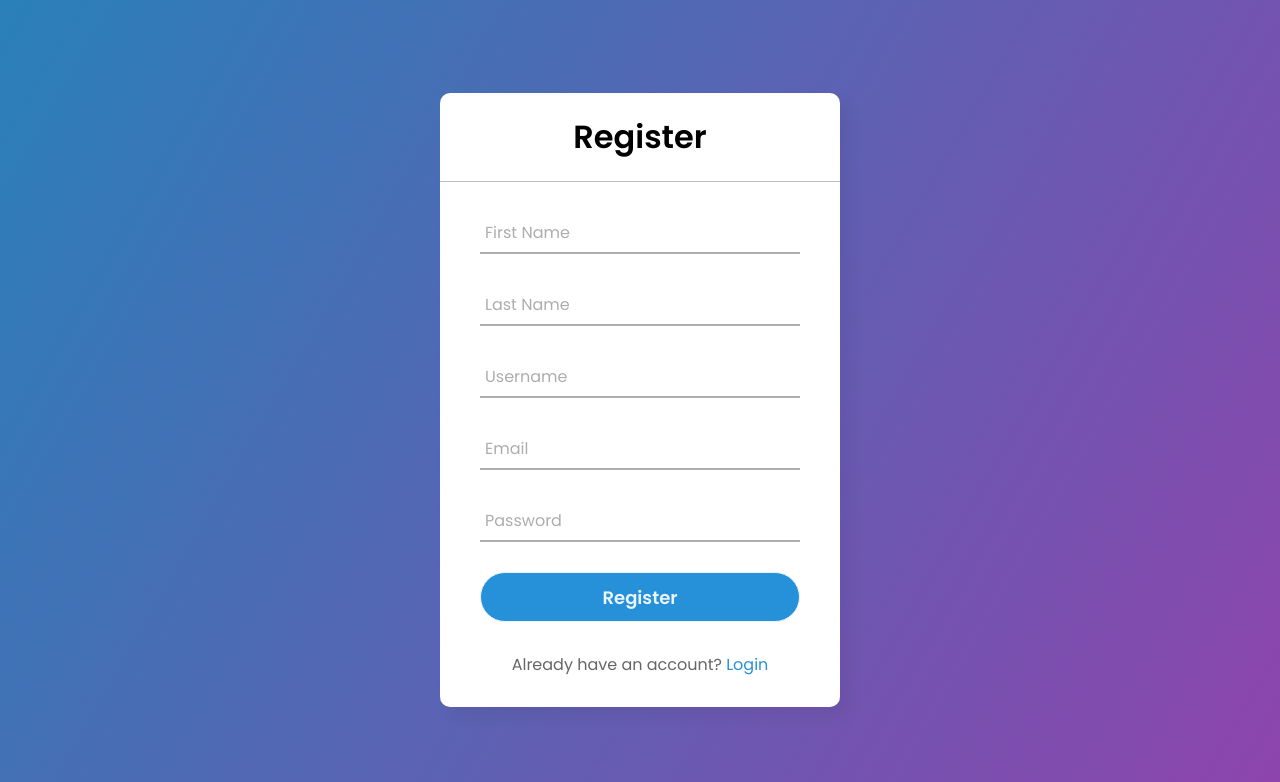
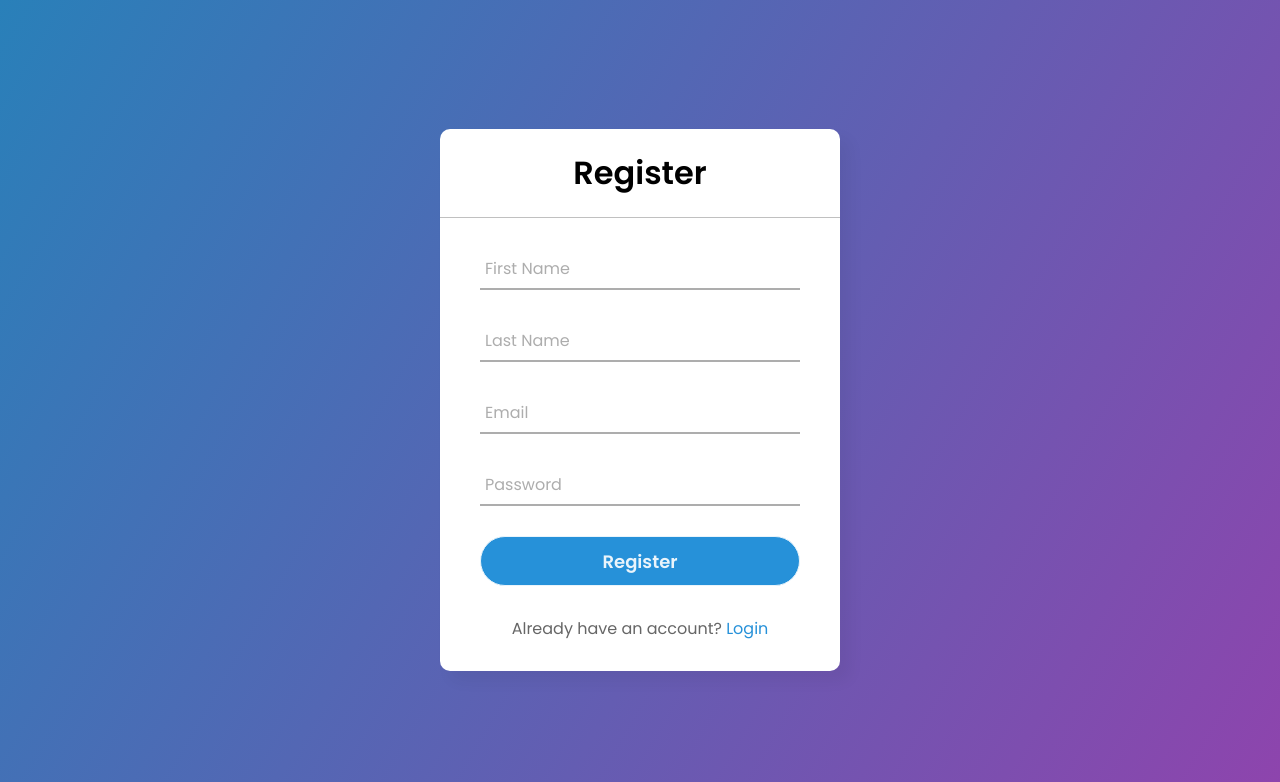
Before and after one commit to masud1680/Student-Support-System, a Django app: page /users/register/ in a window 1280 px wide. Shown: the top 782 px of the page. Run offline with Django 5.2, Linux system fonts and the light colour scheme.

Commit message:
update register form field

```diff
--- a/users/templates/auth/index.html
+++ b/management/templates/index.html
@@ -7,7 +7,7 @@
     <title>Home</title>
 </head>
 <body>
-    <P>Hello World</P>
+    <P>Welcome {{user.first_name}} {{user.last_name}}</P>
     <br><br>
 
     <a href="{% url 'logout' %}">Logout</a>
--- a/users/templates/auth/register.html
+++ b/users/templates/auth/register.html
@@ -37,11 +37,11 @@
             <label>Last Name</label>
           </div>
 
-        <div class="txt_field">
+        <!-- <div class="txt_field">
           <input type="text" required name="username">
           <span></span>
           <label>Username</label>
-        </div>
+        </div> -->
 
         <div class="txt_field">
             <input type="email" required name="email">
--- a/users/views.py
+++ b/users/views.py
@@ -41,7 +41,7 @@ def RegisterView(request):
                 first_name=first_name,
                 last_name=last_name,
                 email=email,
-                username=username,
+                username=email,
                 password=password
 
             )
@@ -73,7 +73,7 @@ def LoginView(request):
         username = request.POST.get("username")
         password = request.POST.get("password")
 
-        user = authenticate(request, email=username, password=password)
+        user = authenticate(request, username=username, password=password)
 
         if user is not None:
             login(request, user)
```
Also changed, not shown: management/views.py (+6 -1 lines), online_support_system/settings.py (+6 -3 lines).
